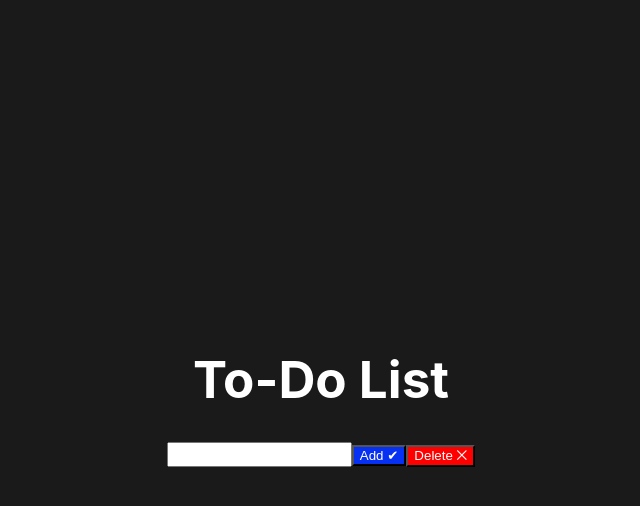
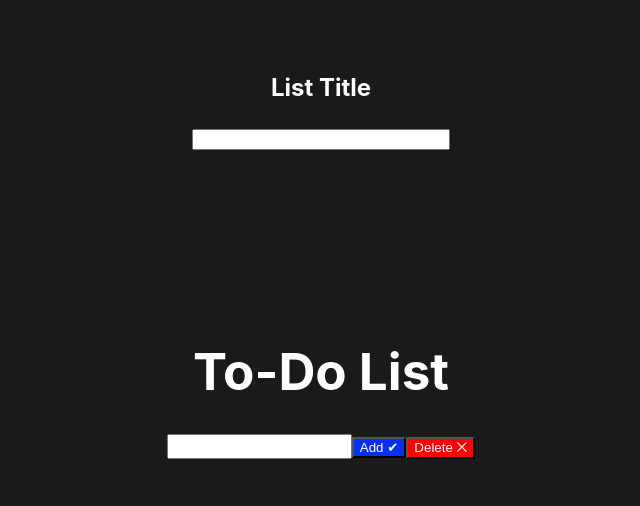
Before and after one commit to martinacev/todo-react, a React (Vite) app: page / in a window 1280 px wide. Shown: the top 506 px of the page, without its empty margins (319-959 px from the left). Built offline with nearby package versions, Linux system fonts and the light colour scheme.

Commit message:
added-list-title (#8)

```diff
--- a/src/App.css
+++ b/src/App.css
@@ -3,6 +3,13 @@
 	margin: 0 auto;
 	padding: 2rem;
 	text-align: center;
+}
+
+.main {
+	display: flex;
+	justify-content: center;
+	flex-direction: column;
+	align-items: center;
 }
 
 .deleteTodoItems {
@@ -17,3 +24,16 @@
 	display: flex;
 	justify-content: end;
 }
+
+.listTitle {
+	position: fixed;
+	top: 0;
+	margin-top: 50px;
+	align-items: center;
+	justify-content: center;
+}
+
+.inputStyle {
+	width: 250px;
+	height: auto;
+}
--- a/src/Todo.jsx
+++ b/src/Todo.jsx
@@ -44,7 +44,12 @@ const Todo = () => {
 	};
 
 	return (
-		<div>
+		<div className="main">
+			<div className="listTitle">
+				<h2>List Title</h2>
+				<input className="inputStyle" type="text" />
+			</div>
+
 			<h1>To-Do List</h1>
 			<div className="wrap">
 				<AddtodoInput value={newTodo} setValue={setNewTodo} handleAdd={handleAddTodo} />
--- a/src/components/TodoList.jsx
+++ b/src/components/TodoList.jsx
@@ -7,7 +7,7 @@ const TodoList = ({ todos, handleToggleSelection, handleDeleteItems }) => {
 				<li key={todo.id}>
 					<input type="checkbox" onChange={() => handleToggleSelection(todo.id)} />
 					{todo.text}
-					<span onClick={() => handleDeleteItems(todo.id)}> X</span>
+					<span onClick={() => handleDeleteItems(todo.id)}> ⨉</span>
 				</li>
 			))}
 		</ul>
```
